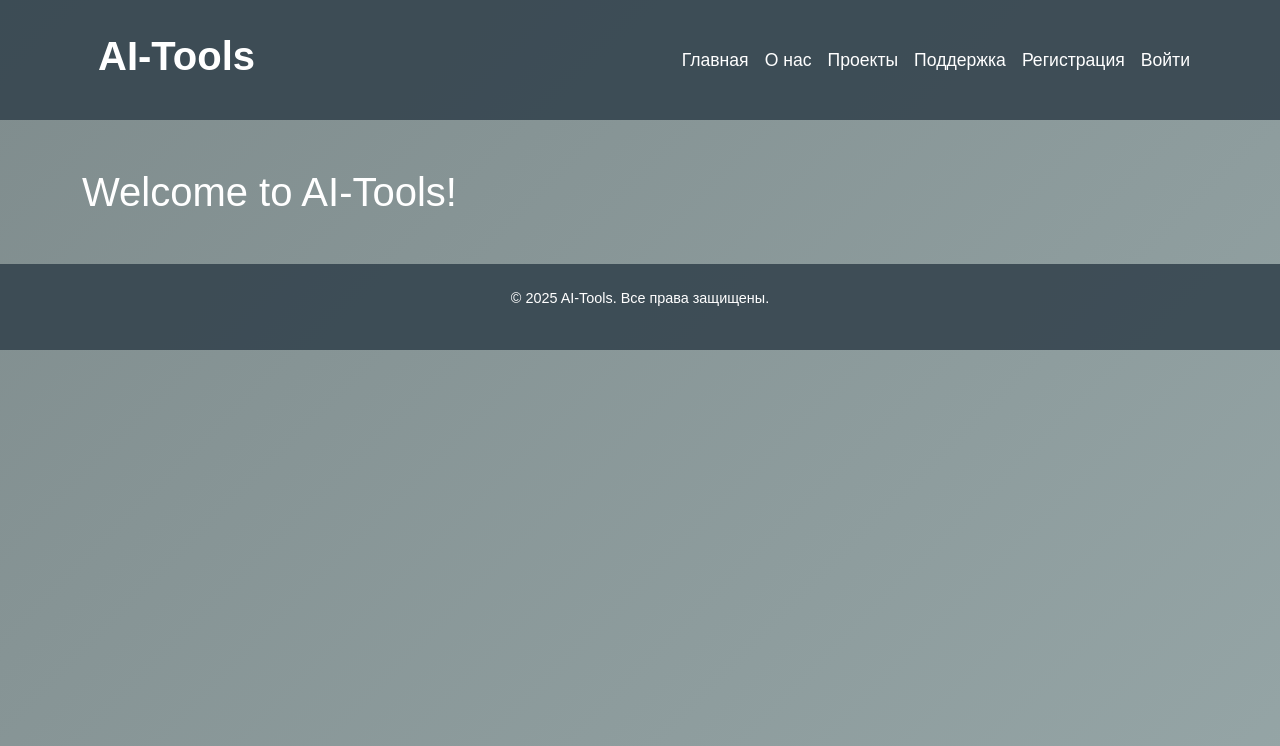
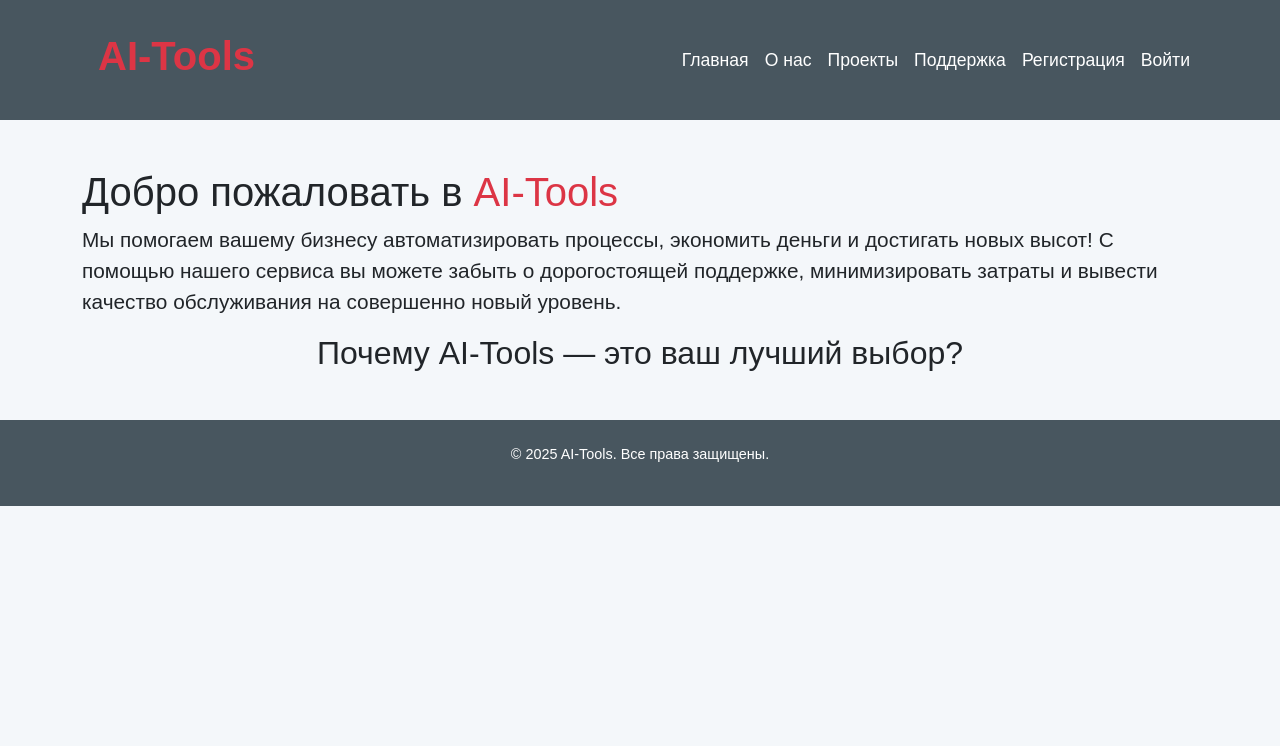
Before and after one commit to Narek12345/AI-Tools, a Django app: page / in a window 1280 px wide. Shown: the top 746 px of the page. Run offline with Django 5.2, Linux system fonts and the light colour scheme.

Commit message:
Changed the site background to white.

```diff
--- a/core/static/core/base.css
+++ b/core/static/core/base.css
@@ -1,10 +1,7 @@
 /* Изменения фона и стилей */
 body {
-    background: linear-gradient(135deg, #7F8C8D, #95A5A6); /* Мягкий серо-синий градиент */
+    background-color: #f4f7fa;
     font-family: 'Arial', sans-serif;
-    background-attachment: fixed;
-    background-size: cover;
-    color: #ffffff; /* Белый текст для контраста */
 }
 
 header {
@@ -54,3 +51,7 @@ footer {
 .navbar-toggler-icon {
     background-color: #F39C12; /* Теплый желтый для иконки кнопки */
 }
+
+p {
+    font-size: 1.3rem;
+}
--- a/core/templates/core/base.html
+++ b/core/templates/core/base.html
@@ -17,7 +17,9 @@
         <div class="container">
             <div class="d-flex justify-content-between align-items-center">
                 <h1>
-                    <a class="nav-link text-reset text-decoration-none" href="">AI-Tools</a>
+                    <a class="nav-link text-reset text-decoration-none" href="">
+                        <span class="text-danger">AI-Tools</span>
+                    </a>
                 </h1>
                 <nav class="navbar navbar-expand-lg navbar-light">
                     <button class="navbar-toggler" type="button" data-bs-toggle="collapse" data-bs-target="#navbarNav" aria-controls="navbarNav" aria-expanded="false" aria-label="Переключить навигацию">
--- a/core/templates/core/home.html
+++ b/core/templates/core/home.html
@@ -5,5 +5,19 @@
 {% endblock %}
 
 {% block content %}
-	<h1>Welcome to AI-Tools!</h1>
+	<!-- Начало сайта (не хидер, header уже есть, это просто как начало сайта, сделай его красивым) -->
+	<div>
+		<h1>
+			Добро пожаловать в <span class="text-danger">AI-Tools</span>
+		</h1>
+		<p>
+			Мы помогаем вашему бизнесу автоматизировать процессы, экономить деньги и достигать новых высот! С помощью нашего сервиса вы можете забыть о дорогостоящей поддержке, минимизировать затраты и вывести качество обслуживания на совершенно новый уровень.
+		</p>
+	</div>
+
+	<div>
+		<h2 class="text-center">
+			Почему AI-Tools — это ваш лучший выбор?
+		</h2>
+	</div>
 {% endblock %}
```
